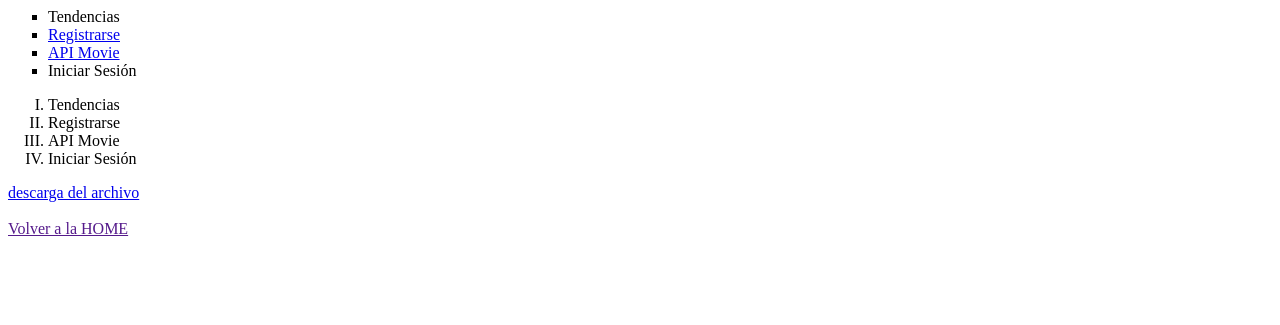
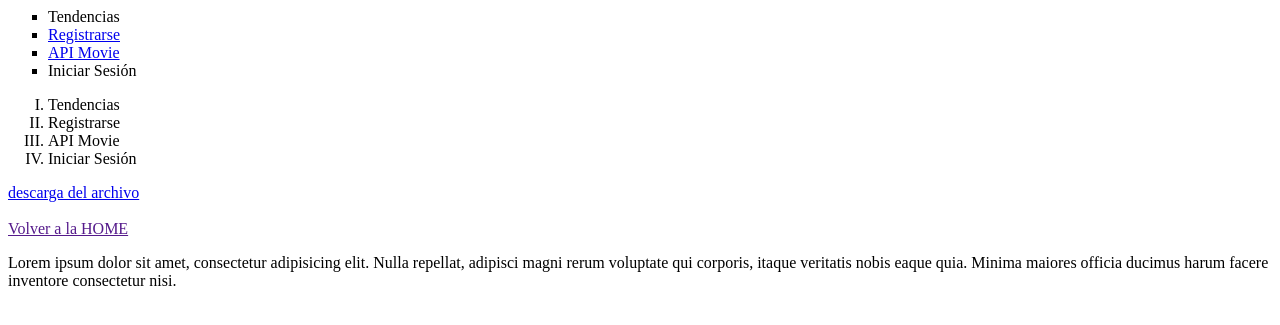
Before and after one commit to eduvence/Clase-02, a plain HTML site: page index.html in a window 1280 px wide. Shown: the part 73-398 px from the top of the page. Drawn offline with Linux system fonts and the light colour scheme.

Commit message:
1 st commit
se agrego un css y un parrafo en el index

```diff
--- a/index.html
+++ b/index.html
@@ -36,5 +36,6 @@
     <br />
     <br />
     <a href="">Volver a la HOME</a>
+    <p>Lorem ipsum dolor sit amet, consectetur adipisicing elit. Nulla repellat, adipisci magni rerum voluptate qui corporis, itaque veritatis nobis eaque quia. Minima maiores officia ducimus harum facere inventore consectetur nisi.</p>
   </body>
 </html>
```
Also changed, not shown: style.css (added).
